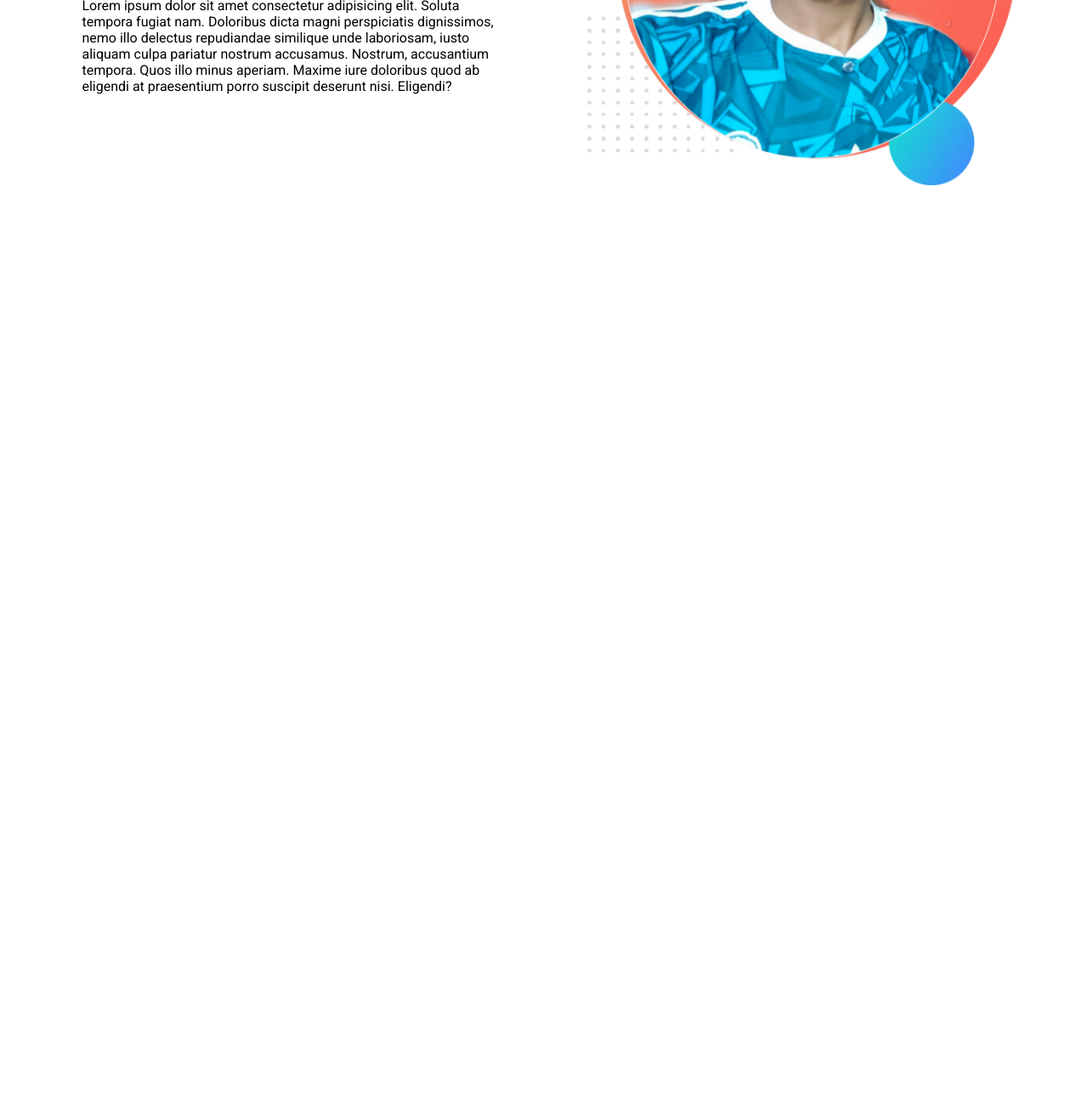
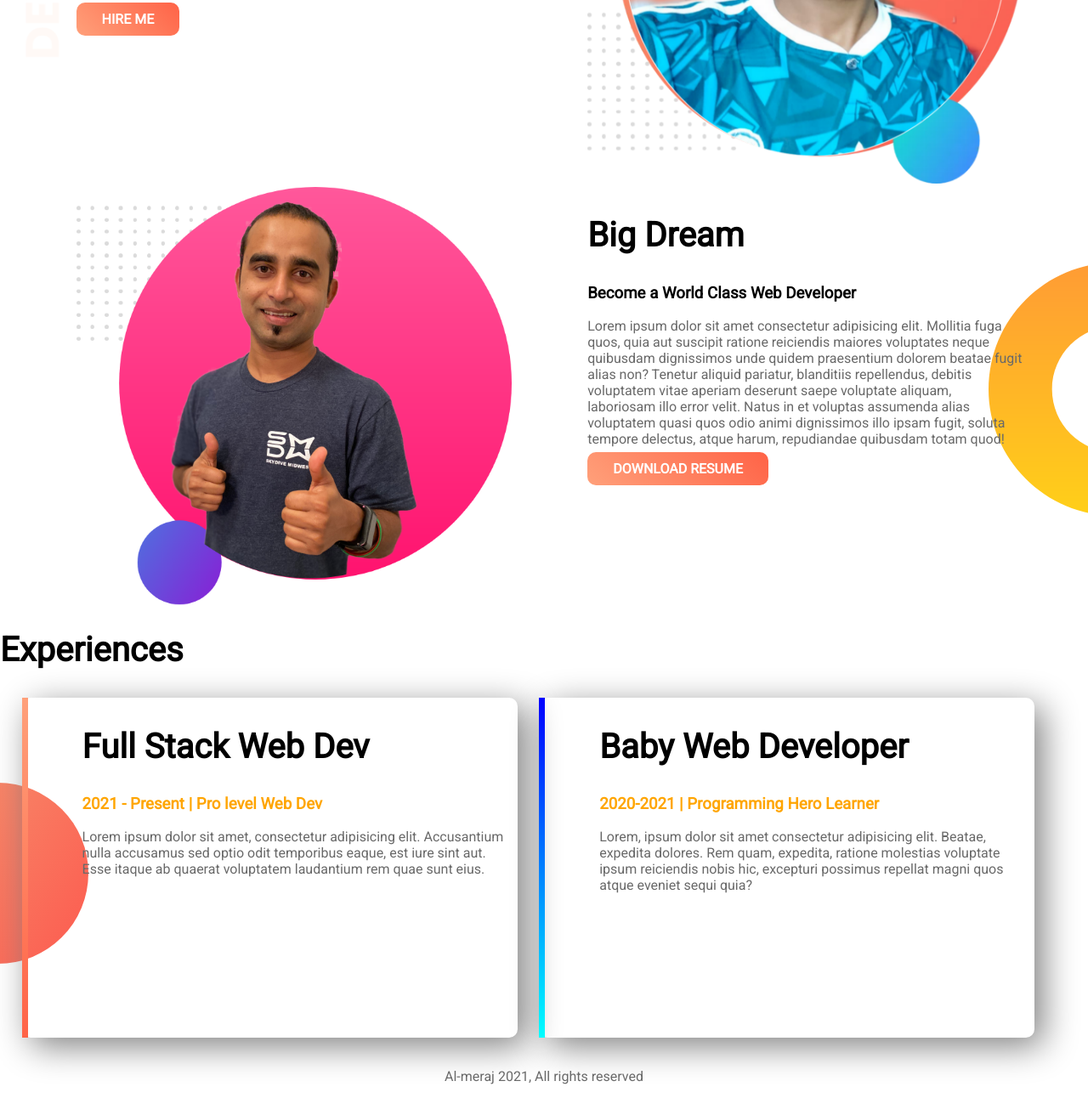
Before and after one commit to Al-meraj/web-portfolio, a plain HTML site: page index.html in a window 1280 px wide. Shown: the part 292-1584 px from the top of the page at 85% size. Before the commit the page ends 800 px from the top, so only its background shows below. Drawn offline with Linux system fonts and the light colour scheme.

Commit message:
my first website

```diff
--- a/images/style.css
+++ b/images/style.css
@@ -1,18 +1,76 @@
 body{
     font-family: 'Roboto', sans-serif;
+    margin:0;
+
 }
 h1{
     font-size: 50px;
+    margin:0;
 }
-.name{
+h2{
+    font-size: 40px;
+}
+.orange{
     color:orange;
 }
 .half-width{
     width: 40%;
-    float: left;
+    float:left;
     margin-left:2%;
     padding-left:5%;
 }
 .half-width img{
     width:100%;
 }
+.top-banner{
+    background-image: url("../images/top-banner.png");
+    background-repeat: no-repeat;
+}
+section{
+    height: 500px;
+}
+.link-button{
+    text-decoration: none;
+    background-image: linear-gradient( 45deg, lightsalmon, tomato);
+    padding: 10px 30px;
+    border-radius: 10px;
+    font-weight: 700;
+    color:white;
+
+}
+
+
+p{
+    color: dimgray;
+}
+.dream-area{
+    background-image: url("./dream-bg.png");
+    background-repeat: no-repeat;
+    background-position: right;
+
+}
+.kola{
+    box-shadow: 10px 10px 40px gray;
+    border-radius:10px;
+    height:80%;
+
+}
+.experience-area{
+    background-image: url("./exp-bg.png");
+    background-repeat: no-repeat;
+    background-position: left 180px;
+}
+#f{
+    border-left: 7px solid;
+    border-image: linear-gradient(lightsalmon,tomato);
+    border-image-slice: 1;
+
+}
+#h{
+    border-left: 7px solid;
+    border-image: linear-gradient(blue,cyan) ;
+    border-image-slice: 1;
+}
+footer p{
+    text-align: center;
+}
--- a/index.html
+++ b/index.html
@@ -9,16 +9,50 @@
     <link rel="stylesheet" href="./images/style.css">
 </head>
 <body>
-    <section>
+    <section class="top-banner">
         <div class="half-width">
         <h1>Wellcome to </h1>
-        <h1> <span class="name">Al-meraj</span>  website</h1>
+        <h1> <span class="orange">Al-meraj</span>  website</h1>
         <h3>World class web developer</h3>
         <p>Lorem ipsum dolor sit amet consectetur adipisicing elit. Soluta tempora fugiat nam. Doloribus dicta magni perspiciatis dignissimos, nemo illo delectus repudiandae similique unde laboriosam, iusto aliquam culpa pariatur nostrum accusamus. Nostrum, accusantium tempora. Quos illo minus aperiam. Maxime iure doloribus quod ab eligendi at praesentium porro suscipit deserunt nisi. Eligendi?</p>
+        <a class="link-button" target="_blank" href="https://www.facebook.com/almeraj.kalib.7">HIRE ME</a>
         </div>
         <div class="half-width">
             <img src="./images/al-meraj.png" alt="">
         </div>
     </section>
+    <section class="dream-area">
+        <div class="half-width">
+            <img src="../web-portfolio/images/jhankar2.png" alt="">
+        </div>
+        <div class="half-width">
+            <h2>Big Dream</h2>
+            <h3>Become a World Class Web Developer</h3>
+            <p>Lorem ipsum dolor sit amet consectetur adipisicing elit. Mollitia fuga quos, quia aut suscipit ratione reiciendis maiores voluptates neque quibusdam dignissimos unde quidem praesentium dolorem beatae fugit alias non? Tenetur aliquid pariatur, blanditiis repellendus, debitis voluptatem vitae aperiam deserunt saepe voluptate aliquam, laboriosam illo error velit. Natus in et voluptas assumenda alias voluptatem quasi quos odio animi dignissimos illo ipsam fugit, soluta tempore delectus, atque harum, repudiandae quibusdam totam quod!</p>
+            <a class="link-button" target="_blank" href="https://www.instagram.com/almeraj7/">DOWNLOAD RESUME</a>
+        </div>
+    </section>
+    <section class="experience-area">
+        <h2>Experiences</h2>
+        <div id="f" class="half-width kola">
+            <h2>Full Stack Web Dev</h2>
+            <h3 class="orange">2021 - Present | Pro level Web Dev </h3>
+            <p>
+                Lorem ipsum dolor sit amet, consectetur adipisicing elit. Accusantium nulla accusamus sed optio odit temporibus eaque, est iure sint aut. Esse itaque ab quaerat voluptatem laudantium rem quae sunt eius.
+            </p>
+        </div>
+        <div id="h" class="half-width kola">
+            <h2>Baby Web Developer</h2>
+            <h3 class="orange">2020-2021 | Programming Hero Learner</h3>
+            <p>
+                Lorem, ipsum dolor sit amet consectetur adipisicing elit. Beatae, expedita dolores. Rem quam, expedita, ratione molestias voluptate ipsum reiciendis nobis hic, excepturi possimus repellat magni quos atque eveniet sequi quia?
+            </p>
+
+        </div>
+
+    </section>
+    <footer>
+      <p>Al-meraj 2021, All rights reserved</p>
+    </footer>
 </body>
 </html>
```
